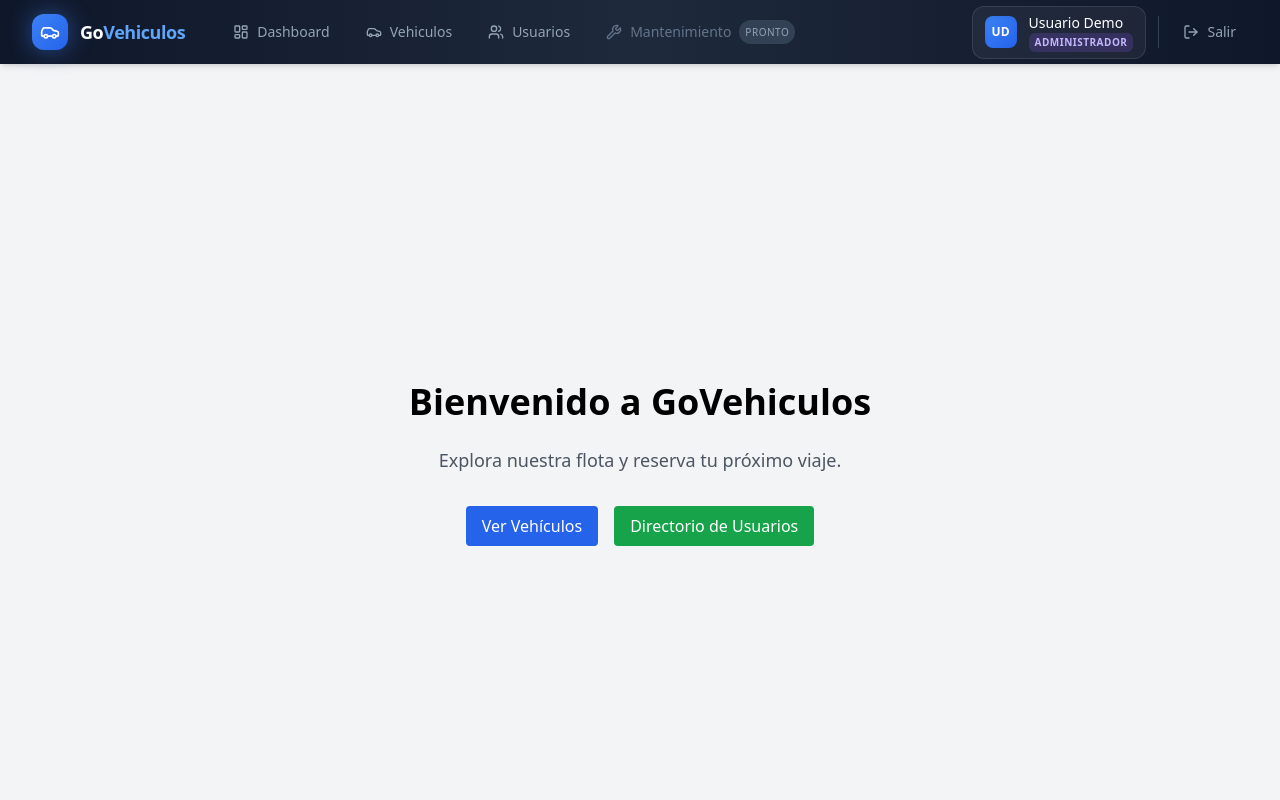
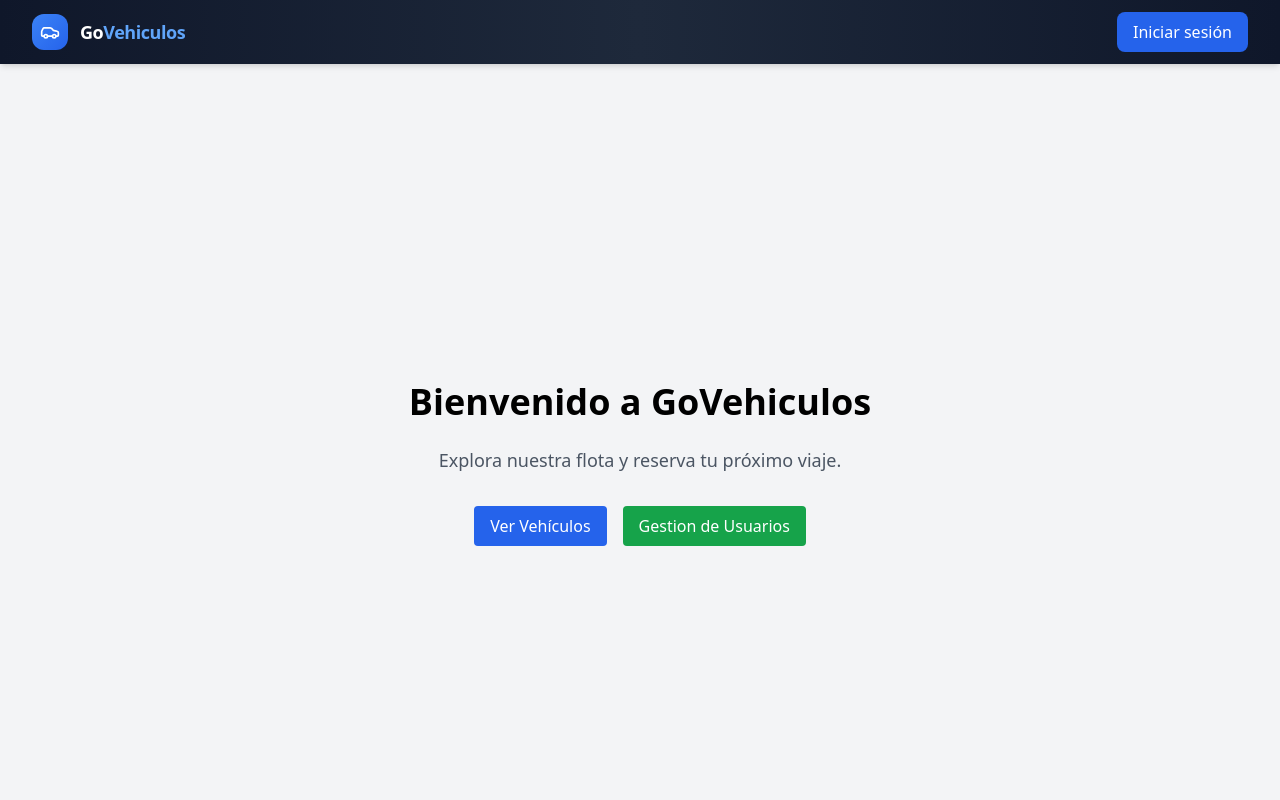
Before and after one commit to JDMino/GoVehiculos, a React (Vite) app in the folder frontend-govehiculos/: page /home in a window 1280 px wide. Shown: the top 800 px of the page. Built offline with nearby package versions, Linux system fonts and the light colour scheme.

Commit message:
fix: ajustes en navegacion del navbar

```diff
--- a/frontend-govehiculos/src/components/Navbar.jsx
+++ b/frontend-govehiculos/src/components/Navbar.jsx
@@ -39,6 +39,11 @@ export default function Navbar({ user, onLogout, demoRole }) {
   const navigate = useNavigate();
 
   const userRolId = user?.rolId || demoRole || ROLES.ADMINISTRADOR;
+  const isHomePage = location.pathname === "/home";
+  const isAuthenticated = !!user;
+  const showFullNavbar = [ROLES.ADMINISTRADOR, ROLES.EMPLEADO].includes(
+    userRolId,
+  );
 
   useEffect(() => {
     const handleScroll = () => {
@@ -48,13 +53,8 @@ export default function Navbar({ user, onLogout, demoRole }) {
     return () => window.removeEventListener("scroll", handleScroll);
   }, []);
 
-  // Bloquear scroll del body cuando el menu esta abierto
   useEffect(() => {
-    if (isOpen) {
-      document.body.style.overflow = "hidden";
-    } else {
-      document.body.style.overflow = "";
-    }
+    document.body.style.overflow = isOpen ? "hidden" : "";
     return () => {
       document.body.style.overflow = "";
     };
@@ -66,7 +66,12 @@ export default function Navbar({ user, onLogout, demoRole }) {
         name: "Dashboard",
         path: "/dashboard",
         icon: LayoutDashboard,
-        allowedRoles: [ROLES.CLIENTE, ROLES.SOCIO, ROLES.EMPLEADO, ROLES.ADMINISTRADOR],
+        allowedRoles: [
+          ROLES.CLIENTE,
+          ROLES.SOCIO,
+          ROLES.EMPLEADO,
+          ROLES.ADMINISTRADOR,
+        ],
       },
       {
         name: "Vehiculos",
@@ -81,17 +86,17 @@ export default function Navbar({ user, onLogout, demoRole }) {
         allowedRoles: [ROLES.ADMINISTRADOR],
       },
     ],
-    []
+    [],
   );
 
   const filteredLinks = useMemo(
     () => navLinks.filter((link) => link.allowedRoles.includes(userRolId)),
-    [navLinks, userRolId]
+    [navLinks, userRolId],
   );
 
   const canSeeMantenimiento = useMemo(
     () => [ROLES.EMPLEADO, ROLES.ADMINISTRADOR].includes(userRolId),
-    [userRolId]
+    [userRolId],
   );
 
   const handleLogout = useCallback(() => {
@@ -103,7 +108,7 @@ export default function Navbar({ user, onLogout, demoRole }) {
 
   const isActive = useCallback(
     (path) => location.pathname.startsWith(path),
-    [location.pathname]
+    [location.pathname],
   );
 
   const getRolName = (id) => ROLE_NAMES[id] || "Usuario";
@@ -112,7 +117,6 @@ export default function Navbar({ user, onLogout, demoRole }) {
   const userName = user?.nombre
     ? `${user.nombre} ${user.apellido}`
     : "Usuario Demo";
-
   const userInitials = user?.nombre
     ? `${user.nombre[0]}${user.apellido?.[0] || ""}`.toUpperCase()
     : "UD";
@@ -130,24 +134,37 @@ export default function Navbar({ user, onLogout, demoRole }) {
       >
         <div className="max-w-7xl mx-auto px-4 sm:px-6 lg:px-8">
           <div className="flex justify-between h-16">
-            <div className="flex items-center">
+            {/* Logo */}
             <Link
               to="/"
               className="flex items-center gap-3 group"
               aria-label="Ir al inicio"
             >
-                <div className="relative">
-                  <div className="absolute inset-0 bg-blue-500 rounded-xl blur-md opacity-50 group-hover:opacity-75 transition-opacity" />
-                  <div className="relative bg-gradient-to-br from-blue-500 to-blue-600 p-2 rounded-xl group-hover:scale-105 transition-transform duration-200">
+              <div className="relative bg-gradient-to-br from-blue-500 to-blue-600 p-2 rounded-xl">
                 <Car className="h-5 w-5 text-white" />
               </div>
-                </div>
               <span className="text-white font-bold text-lg tracking-tight hidden sm:block">
-                  Go
-                  <span className="text-blue-400">Vehiculos</span>
+                Go<span className="text-blue-400">Vehiculos</span>
               </span>
             </Link>
 
+            {/* Si estamos en home y no autenticado → botón de login */}
+            {isHomePage && !isAuthenticated && (
+              <div className="flex items-center">
+                <Link
+                  to="/login"
+                  className="bg-blue-600 hover:bg-blue-700 text-white px-4 py-2 rounded-lg font-medium transition"
+                >
+                  Iniciar sesión
+                </Link>
+              </div>
+            )}
+
+            {/* Si el usuario está autenticado → mostrar info y logout */}
+            {isAuthenticated && (
+              <>
+                {/* Bloque con enlaces, info y logout */}
+                {(showFullNavbar || !isHomePage) && (
                   <div className="hidden md:ml-8 md:flex md:items-center md:gap-1">
                     {filteredLinks.map((link) => {
                       const Icon = link.icon;
@@ -173,10 +190,9 @@ export default function Navbar({ user, onLogout, demoRole }) {
                         </Link>
                       );
                     })}
-
                     {canSeeMantenimiento && (
                       <span
-                    className="flex items-center px-4 py-2 rounded-lg text-sm font-medium text-slate-500 cursor-not-allowed group relative"
+                        className="flex items-center px-4 py-2 rounded-lg text-sm font-medium text-slate-500 cursor-not-allowed"
                         title="Disponible en la Etapa 4"
                       >
                         <Wrench className="h-4 w-4 mr-2" />
@@ -187,11 +203,12 @@ export default function Navbar({ user, onLogout, demoRole }) {
                       </span>
                     )}
                   </div>
-            </div>
+                )}
 
+                {/* Info + logout siempre */}
                 <div className="hidden md:flex items-center gap-3">
                   <div className="flex items-center gap-3 px-3 py-1.5 rounded-xl bg-white/5 border border-white/10">
-                <div className="h-8 w-8 rounded-lg bg-gradient-to-br from-blue-500 to-blue-600 flex items-center justify-center text-white text-xs font-bold shadow-inner">
+                    <div className="h-8 w-8 rounded-lg bg-gradient-to-br from-blue-500 to-blue-600 flex items-center justify-center text-white text-xs font-bold">
                       {userInitials}
                     </div>
                     <div className="flex flex-col items-start">
@@ -199,7 +216,9 @@ export default function Navbar({ user, onLogout, demoRole }) {
                         {userName}
                       </span>
                       <span
-                    className={`text-[10px] font-semibold uppercase tracking-wider px-1.5 py-0.5 rounded-md ${getRolColor(userRolId)}`}
+                        className={`text-[10px] font-semibold uppercase tracking-wider px-1.5 py-0.5 rounded-md ${getRolColor(
+                          userRolId,
+                        )}`}
                       >
                         {getRolName(userRolId)}
                       </span>
@@ -219,6 +238,7 @@ export default function Navbar({ user, onLogout, demoRole }) {
                   </button>
                 </div>
 
+                {/* Mobile menu toggle */}
                 <div className="flex items-center md:hidden">
                   <button
                     onClick={() => setIsOpen(!isOpen)}
@@ -241,10 +261,14 @@ export default function Navbar({ user, onLogout, demoRole }) {
                     )}
                   </button>
                 </div>
+              </>
+            )}
           </div>
         </div>
       </nav>
 
+      {/* Mobile menu */}
+      {isAuthenticated && (
         <div
           className={`fixed inset-0 z-40 md:hidden transition-opacity duration-300 ${
             isOpen ? "opacity-100" : "opacity-0 pointer-events-none"
@@ -272,21 +296,24 @@ export default function Navbar({ user, onLogout, demoRole }) {
                 <div className="flex-1 min-w-0">
                   <p className="text-white font-medium truncate">{userName}</p>
                   <span
-                  className={`inline-block text-[10px] font-semibold uppercase tracking-wider px-2 py-0.5 rounded-md mt-1 ${getRolColor(userRolId)}`}
+                    className={`inline-block text-[10px] font-semibold uppercase tracking-wider px-2 py-0.5 rounded-md mt-1 ${getRolColor(
+                      userRolId,
+                    )}`}
                   >
                     {getRolName(userRolId)}
                   </span>
                 </div>
               </div>
 
-            {filteredLinks.map((link) => {
+              {(showFullNavbar || !isHomePage) &&
+                filteredLinks.map((link) => {
                   const Icon = link.icon;
                   const active = isActive(link.path);
                   return (
                     <Link
                       key={link.name}
                       to={link.path}
-                  onClick={() => setIsOpen(false)} // CERRAMOS EL MENU AL CLICK
+                      onClick={() => setIsOpen(false)}
                       className={`flex items-center px-4 py-3 rounded-xl text-base font-medium transition-all duration-200 ${
                         active
                           ? "bg-gradient-to-r from-blue-600 to-blue-500 text-white shadow-lg shadow-blue-500/20"
@@ -296,14 +323,12 @@ export default function Navbar({ user, onLogout, demoRole }) {
                     >
                       <Icon className="h-5 w-5 mr-3" />
                       {link.name}
-                  {active && (
-                    <ChevronRight className="h-4 w-4 ml-auto" />
-                  )}
+                      {active && <ChevronRight className="h-4 w-4 ml-auto" />}
                     </Link>
                   );
                 })}
 
-            {canSeeMantenimiento && (
+              {canSeeMantenimiento && (showFullNavbar || !isHomePage) && (
                 <span className="flex items-center px-4 py-3 rounded-xl text-base font-medium text-slate-500">
                   <Wrench className="h-5 w-5 mr-3" />
                   Mantenimiento
@@ -318,7 +343,7 @@ export default function Navbar({ user, onLogout, demoRole }) {
               <button
                 onClick={() => {
                   handleLogout();
-                setIsOpen(false); // CERRAMOS EL MENU AL CERRAR SESIÓN
+                  setIsOpen(false);
                 }}
                 className="flex items-center w-full px-4 py-3 rounded-xl text-base font-medium text-red-400 hover:bg-red-500/10 hover:text-red-300 transition-all duration-200"
               >
@@ -328,6 +353,7 @@ export default function Navbar({ user, onLogout, demoRole }) {
             </div>
           </div>
         </div>
+      )}
     </>
   );
 }
--- a/frontend-govehiculos/src/pages/Dashboard.jsx
+++ b/frontend-govehiculos/src/pages/Dashboard.jsx
@@ -166,7 +166,7 @@ export default function Dashboard() {
                   <Users className="h-6 w-6 text-green-600" />
                 </div>
                 <h3 className="text-lg font-bold text-gray-900">
-                  Directorio de Usuarios
+                  Gestion de Usuarios
                 </h3>
               </div>
               <p className="text-gray-600 text-sm mb-6 flex-grow">
@@ -205,7 +205,7 @@ export default function Dashboard() {
               </div>
               <p className="text-gray-500 text-sm mb-6 flex-grow opacity-70">
                 Genera órdenes de mantenimiento, asigna mecánicos y devuelve
-                vehículos a la disponibilidad. (Etapas 4, 5 y 6).
+                vehículos a la disponibilidad.
               </p>
               <button
                 disabled
--- a/frontend-govehiculos/src/pages/Home.jsx
+++ b/frontend-govehiculos/src/pages/Home.jsx
@@ -18,7 +18,7 @@ export default function Home() {
           to="/usuarios"
           className="bg-green-600 text-white px-4 py-2 rounded"
         >
-          Directorio de Usuarios
+          Gestion de Usuarios
         </Link>
       </div>
     </div>
--- a/frontend-govehiculos/src/pages/Login.jsx
+++ b/frontend-govehiculos/src/pages/Login.jsx
@@ -10,7 +10,7 @@ export default function Login() {
   const [password, setPassword] = useState("");
   const [loading, setLoading] = useState(false);
   const [showPassword, setShowPassword] = useState(false);
-  const [errorMessage, setErrorMessage] = useState(""); // 👈 nuevo estado para errores
+  const [errorMessage, setErrorMessage] = useState("");
 
   const handleSubmit = async (e) => {
     e.preventDefault();
@@ -28,7 +28,6 @@ export default function Login() {
         navigate("/dashboard");
       }
     } else {
-      // 👇 mostramos banner en vez de alert
       setErrorMessage("Credenciales inválidas o cuenta inactiva. Contacta al administrador.");
     }
   };
@@ -58,7 +57,7 @@ export default function Login() {
               Accede a la mejor selección de vehículos con la confianza y seguridad que mereces.
             </p>
           </div>
-          <p className="text-sm text-slate-500">2024 GoVehiculos. Todos los derechos reservados.</p>
+          <p className="text-sm text-slate-500">2026 GoVehiculos. Todos los derechos reservados.</p>
         </div>
       </div>
 
--- a/frontend-govehiculos/src/pages/Usuarios/UsuarioForm.jsx
+++ b/frontend-govehiculos/src/pages/Usuarios/UsuarioForm.jsx
@@ -62,7 +62,7 @@ export default function UsuarioForm() {
     {
       id: 3,
       name: "Empleado",
-      description: "Gestiona reservas y atencion al cliente",
+      description: "Gestiona mantenimiento",
       color: "blue",
     },
     {
@@ -208,7 +208,7 @@ export default function UsuarioForm() {
                     name="password"
                     value={form.password}
                     onChange={handleChange}
-                    placeholder="Minimo 8 caracteres"
+                    placeholder="Minimo 4 caracteres"
                     className="w-full pl-12 pr-12 py-3 bg-slate-50 border border-slate-200 rounded-xl focus:ring-2 focus:ring-slate-900 focus:border-transparent outline-none transition-all placeholder:text-slate-400"
                     required
                   />
--- a/frontend-govehiculos/src/pages/Usuarios/UsuariosList.jsx
+++ b/frontend-govehiculos/src/pages/Usuarios/UsuariosList.jsx
@@ -79,7 +79,7 @@ export default function UsuariosList() {
                 <Users className="h-6 w-6 text-white" />
               </div>
               <div>
-                <h1 className="text-2xl font-bold text-slate-900 tracking-tight">Directorio de Usuarios</h1>
+                <h1 className="text-2xl font-bold text-slate-900 tracking-tight">Gestion de Usuarios</h1>
                 <p className="text-slate-500 text-sm">Gestiona el personal, socios y clientes del sistema</p>
               </div>
             </div>
```
Lines whose indentation alone changed are shown as unchanged.
